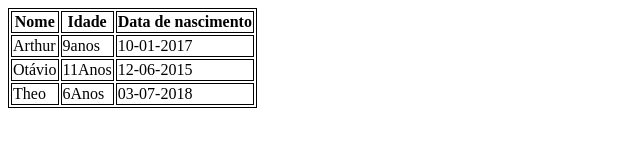
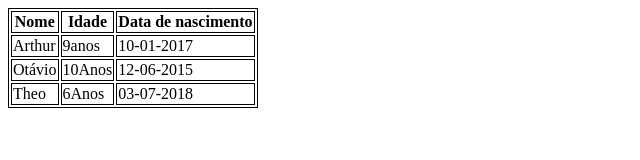
Before and after one commit to wellison-marcelino/aula-Tabela, a plain HTML site: page index.html in a window 1280 px wide. Shown: the full height of the page, 0-640 px from the left. Drawn offline with Linux system fonts and the light colour scheme.

Commit message:
Mudando a idade do Otávio

```diff
--- a/index.html
+++ b/index.html
@@ -28,7 +28,7 @@
 
         <tr>
             <td>Otávio</td>
-            <td>11Anos</td>
+            <td>10Anos</td>
             <td>12-06-2015</td>
         </tr>
 
```
